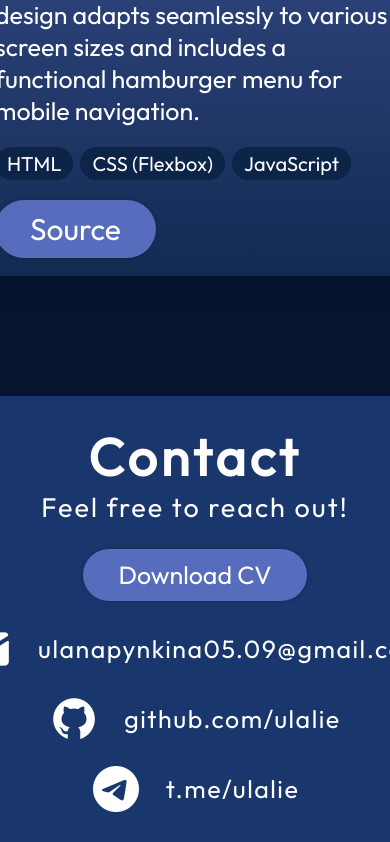
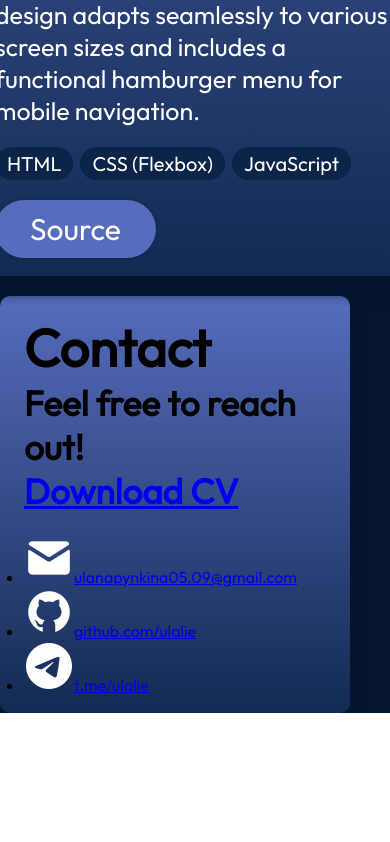
Before and after one commit to ulalie/cv, a React (Vite) app: page / in a window 390 px wide. Shown: the part 7423-8265 px from the top of the page. After the commit the page ends 8136 px from the top, so only its background shows below. Built offline with nearby package versions, Linux system fonts and the light colour scheme.

Commit message:
Update Contact.module.css

```diff
--- a/src/components/Contact/Contact.module.css
+++ b/src/components/Contact/Contact.module.css
@@ -1,95 +1,82 @@
 @import '../../vars.css';
 
 .container {
-	color: var(--color-text);
-	margin-top: 120px;
-	background-color: var(--color-secondary);
-	display: flex;
-	flex-direction: row;
-	justify-content: space-evenly;
-	width: 100vw;
-	padding: 28px 10%;
-	gap: 10px;
-}
-
-.title h2 {
-	font-size: 62px;
-	font-weight: 700;
-	letter-spacing: 4px;
-}
-
-.title p {
-	font-size: 37px;
-	font-weight: 400;
-	letter-spacing: 2px;
-	margin-bottom: 25px;
-}
-
-.contacts {
 	display: flex;
 	flex-direction: column;
-	align-items: flex-start;
-	list-style: none;
+	border-radius: 10px;
+	background: linear-gradient(180deg, #576cbc 0%, #132a53 100%);
+	box-shadow: 0 16px 14px 0 #04152d;
+	padding: 18px 24px;
+	max-width: 1150px;
 	gap: 20px;
 }
 
-.contact {
+.skills {
+	width: 100%;
 	display: flex;
-	align-items: center;
-	gap: 25px;
+	justify-content: flex-start;
+	flex-direction: row;
+	flex-wrap: wrap;
+	gap: 7px;
+	list-style: none;
 }
 
-.contact a {
-	color: var(--color-text);
-	text-decoration: none;
-	font-size: 25px;
+.skill {
+	font-size: 20px;
 	font-weight: 400;
-	letter-spacing: 1.5px;
+	background-color: var(--color-dark);
+	padding: 1% 3%;
+	border-radius: 25px;
 }
 
-.downloadButton {
+.button {
 	text-decoration: none;
 	background-color: var(--color-primary);
 	color: var(--color-text);
 	border-radius: 100px;
-	font-size: 25px;
-	font-weight: 500;
+	font-size: 30px;
+	font-weight: 550;
 	padding: 10px 35px;
 	box-shadow: 0 0 4px 0 rgba(0, 0, 0, 0.25);
 	cursor: pointer;
 	transition: background-color 0.3s ease, transform 0.2s;
 }
 
-.downloadButton :hover {
+.button:hover {
 	background-color: #0056b3;
 	transform: translateY(-2px);
 }
 
-@media screen and (max-width: 830px) {
+.buttons {
+	display: flex;
+	justify-content: flex-start;
+}
+
+.title {
+	font-size: 35px;
+	font-weight: 700;
+}
+
+.description {
+	margin-top: 6px;
+	font-size: 25px;
+	font-weight: 400;
+}
+
+@media screen and (max-width: 1200px) and (min-width: 831px) {
 	.container {
-		flex-direction: column;
-		gap: 23px;
-	}
-
-	.title h2 {
-		font-size: 52px;
-		font-weight: 700;
-		letter-spacing: 4px;
-	}
-
-	.title p {
-		font-size: 27px;
-		font-weight: 400;
-		letter-spacing: 2px;
-	}
-
-	.title {
-		display: flex;
-		flex-direction: column;
-		align-items: center;
-	}
-
-	.contacts {
-		align-items: center;
+		max-width: 700px;
 	}
 }
+
+@media screen and (max-width: 830px) and (min-width: 550px) {
+	.container {
+		max-width: 450px;
+	}
+}
+
+@media screen and (max-width: 549px) {
+	.container {
+		max-width: 350px;
+	}
+}
```
